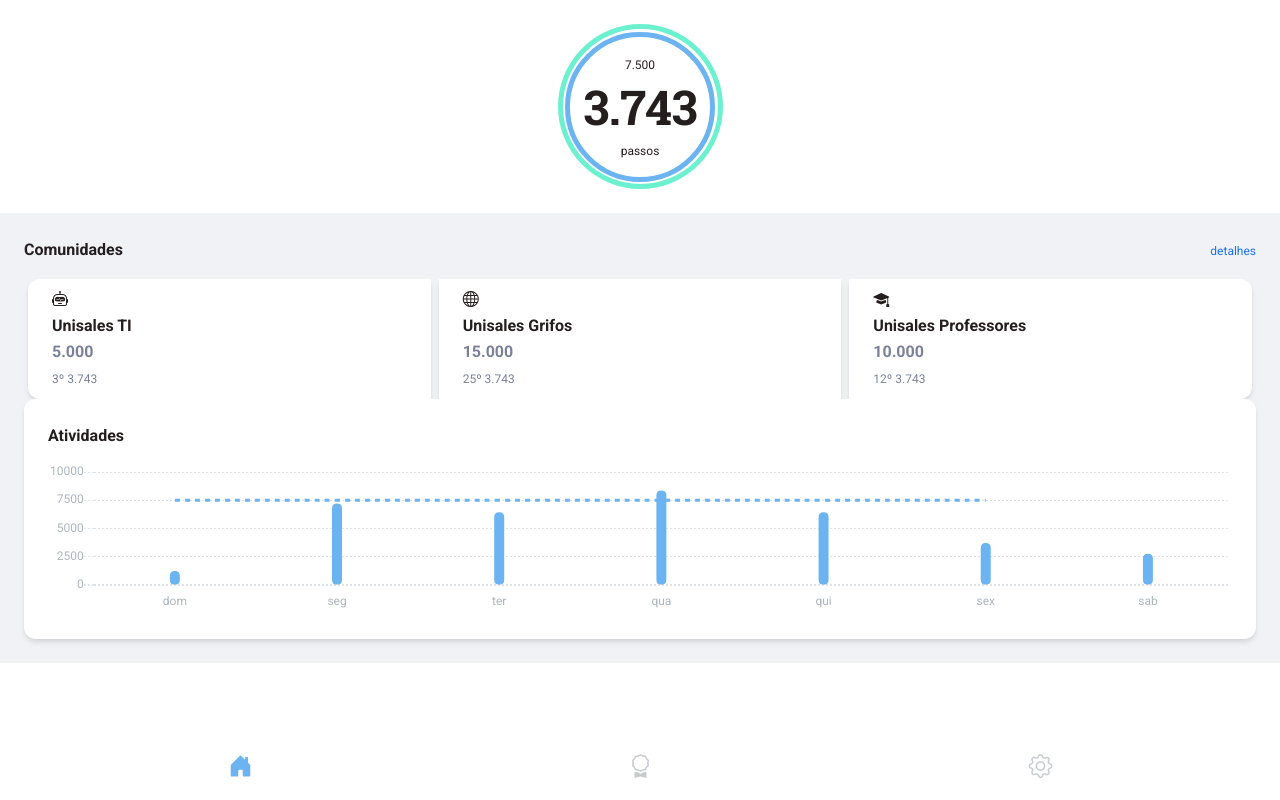
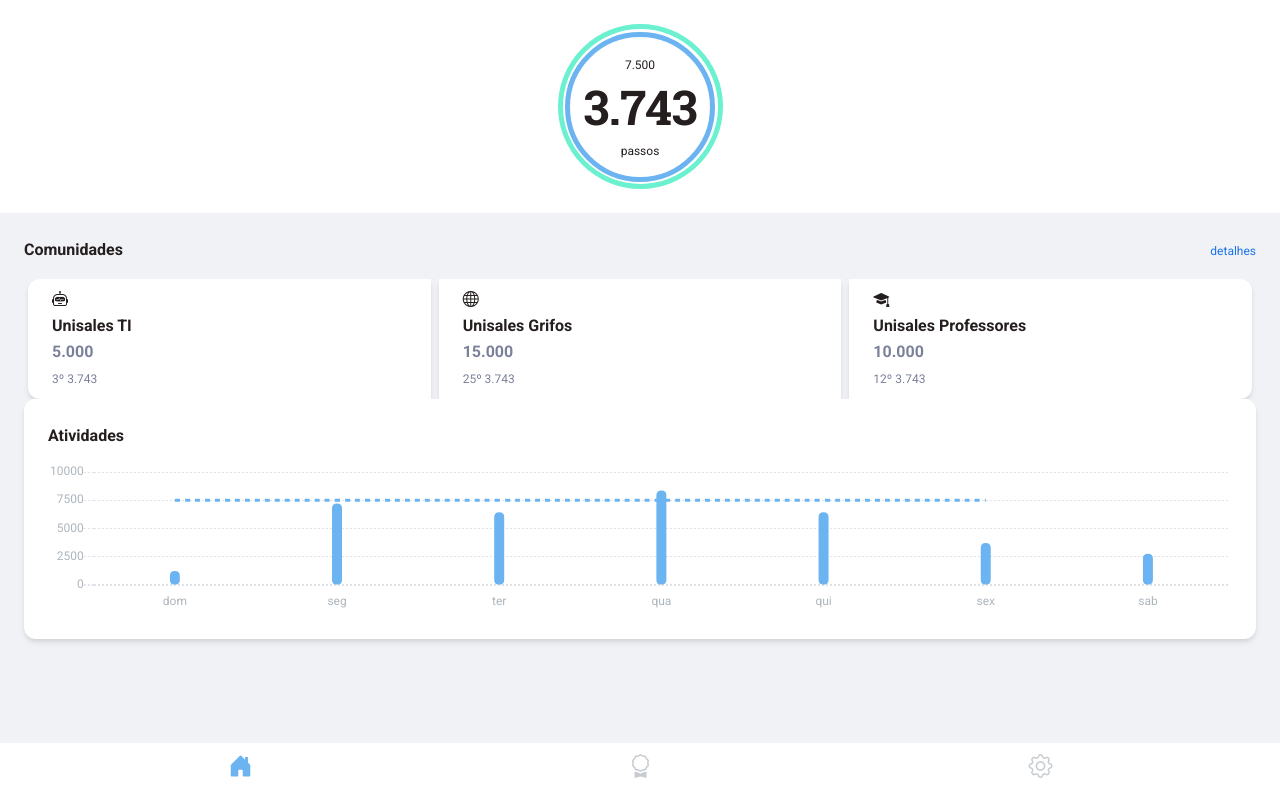
Before and after one commit to dudhavix/faculdade, a Vue app: page /login in a window 1280 px wide. Built offline with nearby package versions, Linux system fonts and the light colour scheme.

Commit message:
correções para a página home

```diff
--- a/public/index.html
+++ b/public/index.html
@@ -19,7 +19,7 @@
     <link id="pagestyle" href="assets/css/material-kit.css" rel="stylesheet" />
     <link rel="stylesheet" href="https://cdn.jsdelivr.net/npm/bootstrap-icons@1.8.2/font/bootstrap-icons.css">
  </head>
-  <body>
+  <body class="bg-light">
     <noscript>
       <strong>We're sorry but <%= htmlWebpackPlugin.options.title %> doesn't work properly without JavaScript enabled. Please enable it to continue.</strong>
     </noscript>
--- a/src/views/Home.vue
+++ b/src/views/Home.vue
@@ -1,7 +1,7 @@
 <template>
     <div class="">
 
-        <div class="my-4 col-12 d-flex justify-content-center">
+        <div class="py-4 col-12 d-flex justify-content-center bg-white">
             <div class="border border-5 border-aqua rounded-circle d-flex justify-content-center align-items-center">
                 <div
                     class="border border-5 border-blue rounded-circle d-flex justify-content-center align-items-center">
@@ -14,7 +14,7 @@
             </div>
         </div>
 
-        <div class="p-4 col-12 bg-light">
+        <div class="mb-5 p-4 col-12">
             <div class="d-flex justify-content-between">
                 <p class="fw-bold">Comunidades</p>
                 <router-link to=""><small class="text-info">detalhes</small></router-link>
```
